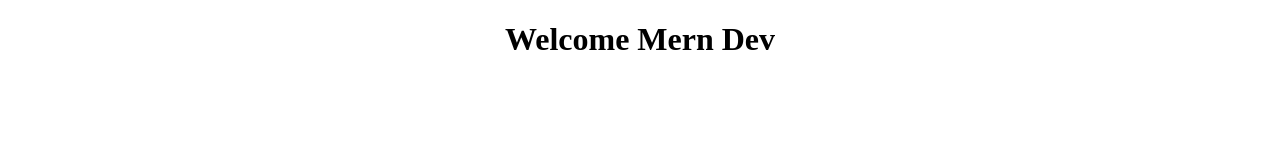
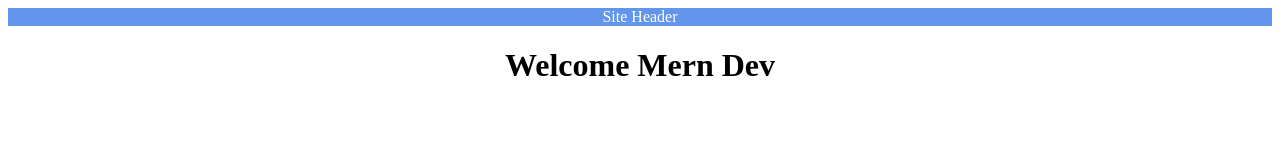
Before and after one commit to mahesh-pagrut/iteration-2, a plain HTML site: page index.html in a window 1280 px wide. Drawn offline with Linux system fonts and the light colour scheme.

Commit message:
added header

```diff
--- a/index.html
+++ b/index.html
@@ -5,13 +5,19 @@
     <meta name="viewport" content="width=device-width, initial-scale=1.0">
     <title>Document</title>
     <style>
+        .header{
+            background-color: cornflowerblue;
+            text-align: center;
+            color: white;
+
+        }
         .heading{
             text-align: center;
         }
     </style>
 </head>
 <body>
-
+    <header class="header">Site Header</header>
     <h1 class="heading">Welcome Mern Dev</h1>
 </body>
 </html>
```
